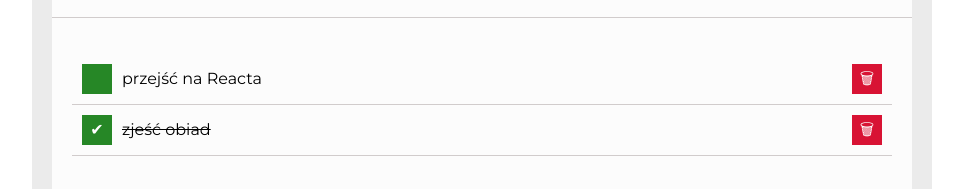
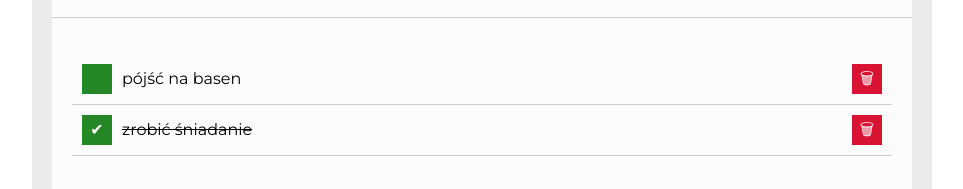
Before and after one commit to kamila-falgowska/todo-list-react, a React (Create React App) app: page / in a window 1280 px wide. Shown: the part 309-498 px from the top of the page, without its empty margins (158-1121 px from the left). Built offline with nearby package versions, Linux system fonts and the light colour scheme.

Commit message:
task list without interactions yet

```diff
--- a/public/index.html
+++ b/public/index.html
@@ -1,5 +1,5 @@
 <!DOCTYPE html>
-<html lang="en">
+<html lang="pl">
 
 <head>
   <meta charset="utf-8" />
--- a/src/App.js
+++ b/src/App.js
@@ -6,8 +6,8 @@ import Header from "./Header";
 import Container from "./Container";
 
 const tasks = [
-  { id: 1, content: "przejść na Reacta", done: false },
-  { id: 2, content: "zjeść obiad", done: true },
+  { id: 1, content: "pójść na basen", done: false },
+  { id: 2, content: "zrobić śniadanie", done: true },
 ];
 
 const hideDoneTasks = false;
--- a/src/Buttons/index.js
+++ b/src/Buttons/index.js
@@ -1,8 +1,9 @@
 import "./style.css";
 
 const Buttons = ({ tasks, hideDoneTasks }) => (
-    tasks.length > 0 && (
     <div className="buttons">
+        {tasks.length > 0 && (
+            <>
                 <button class="buttons__button">
                     {hideDoneTasks ? "Pokaż" : "Ukryj"} ukończone
                 </button>
@@ -12,8 +13,9 @@ const Buttons = ({ tasks, hideDoneTasks }) => (
                 >
                     Ukończ wszystkie
                 </button>
+            </>
+        )}
     </div>
-    )
 );
 
 export default Buttons;
```
Also changed, not shown: 1 other file (tests, documents, lock files or other folders). Lines whose indentation alone changed are shown as unchanged.
